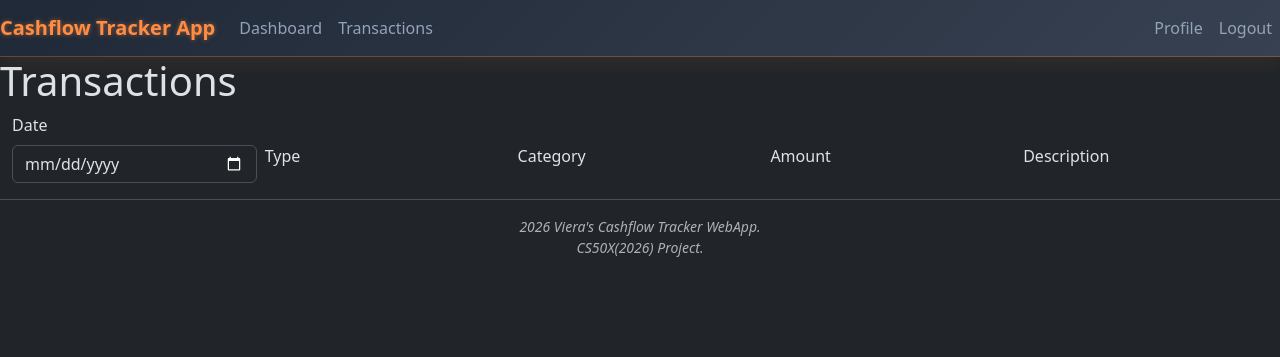
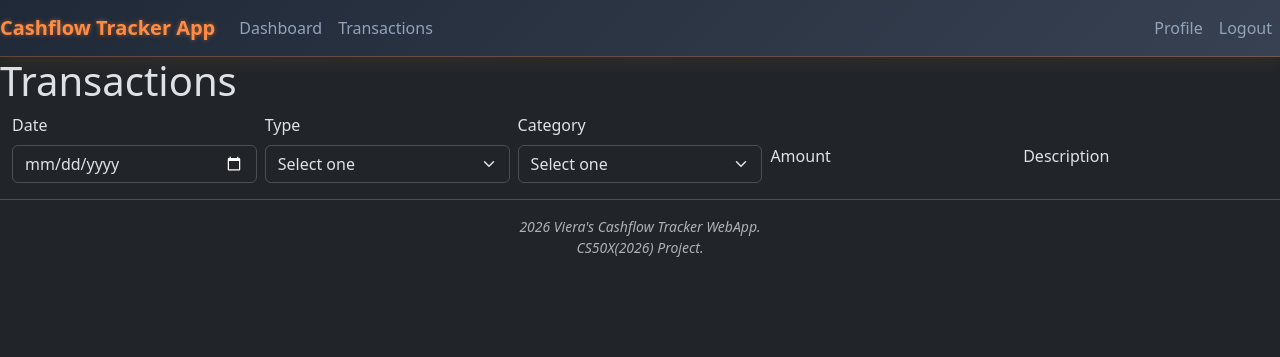
Before and after one commit to viera-dev05/cashflow_tracker, a Flask app: page /transactions in a window 1280 px wide. Shown: the top 357 px of the page. Run offline with Flask 3, Linux system fonts and the light colour scheme; the visitor is signed in with stand-in values (Sample User, id 1); some libraries are stand-ins or nearby versions.

Commit message:
Added CREATE TABLE categories to database.py Added default categories when new user registers to app.py Added some inputs to transactions.html

```diff
--- a/app.py
+++ b/app.py
@@ -1,5 +1,7 @@
 import os
 import sqlite3
+from unicodedata import category
+from unittest.mock import DEFAULT
 from flask import Flask, flash, redirect, render_template, request, session, g
 from flask_session import Session
 from flask_limiter import Limiter
@@ -37,7 +39,7 @@ limiter.init_app(app)
 # Configure database.
 # Note: Switching from cs50 library to sqlite3 to learn without 'training wheels'.
 # I considered switching to PostgreSQL to learn, but decided not to complicate the project too much.
-# If no database file exists, it will be created automatically.
+# If no database file exists, it will be created automatically. This is a bit reduntand as the mere act of importing database.py will execute de init but will leave it just in case
 init_db()
 def get_db():
     if "db" not in g:
@@ -52,6 +54,14 @@ def close_db(error):
     if db is not None:
         db.close()
 
+
+# Define default categories for user creation
+DEFAULT_CATEGORIES = [
+    ("Salary", "Income"),
+    ("Freelance", "Income"),
+    ("Rent", "Outcome"),
+    ("Groceries", "Outcome"),
+]
 
 # Auto loggout if inactive, as session_lifetime is just for file cleanup while session_permanent is set to False
 # Updated: Seems like session_lifetime DOES work even if session_permanent is set to False, so this refresh_session() function is actually not needed. Will leave it here for future reference
@@ -147,13 +157,23 @@ def register():
         # Insert the new user into the database
         # Could consider moving query logic to database.py for better separation of concerns, but keeping it here for simplicity for now.
         try:
-            get_db().execute("INSERT INTO users (username, email, hash) VALUES (?, ?, ?)", (username, email, hashed_password))
-            get_db().commit()
+            db = get_db()
+            cursor = db.execute("INSERT INTO users (username, email, hash) VALUES (?, ?, ?)", (username, email, hashed_password))
+            # Get the new user id
+            new_user_id = cursor.lastrowid
+
+            # Add default categories for new user
+            for name, cat_type in DEFAULT_CATEGORIES:
+                db.execute("INSERT INTO categories (category, type, user_id) VALUES (?, ?, ?)", (name, cat_type, new_user_id))
+            # Commit the changes to the database
+            db.commit()
+
+        # Raise error if username or email already used
         except sqlite3.IntegrityError:
             flash("Username or email already registered.", "danger")
             return render_template("register.html")
 
-        # Flash if successful
+            # Flash if successful
         flash("Registered successfully! Please log in.", "success")
 
         # Redirect to the login page
--- a/templates/transactions.html
+++ b/templates/transactions.html
@@ -34,15 +34,46 @@
                             name="date"
                             id="transaction-date"
                             placeholder="Date"
+                            required
                         />
                     </div>
 
                 </div>
                 <div class="col">
-                    Type
+                    <div class="mb-3">
+                        <div class="mb-3">
+                            <label for="transaction-type" class="form-label">Type</label>
+                            <select
+                                class="form-select"
+                                name="type"
+                                id="transaction-type"
+                                required
+                            >
+                                <option value="" selected disabled>Select one</option>
+                                <option value="Income">Income</option>
+                                <option value="Outcome">Outcome</option>
+                            </select>
+                        </div>
+
+                    </div>
+
                 </div>
+
                 <div class="col">
-                    Category
+                    <div class="mb-3">
+                        <label for="category" class="form-label">Category</label>
+                        <select
+                            class="form-select"
+                            name="category"
+                            id="category"
+                        >
+                            <option selected>Select one</option>
+                            <option value="">New Delhi</option>
+                            <option value="">Istanbul</option>
+                            <option value="">Jakarta</option>
+                        </select>
+                    </div>
+
                 </div>
                 <div class="col">
                     Amount
```
Also changed, not shown: database.py (+15 -0 lines).
